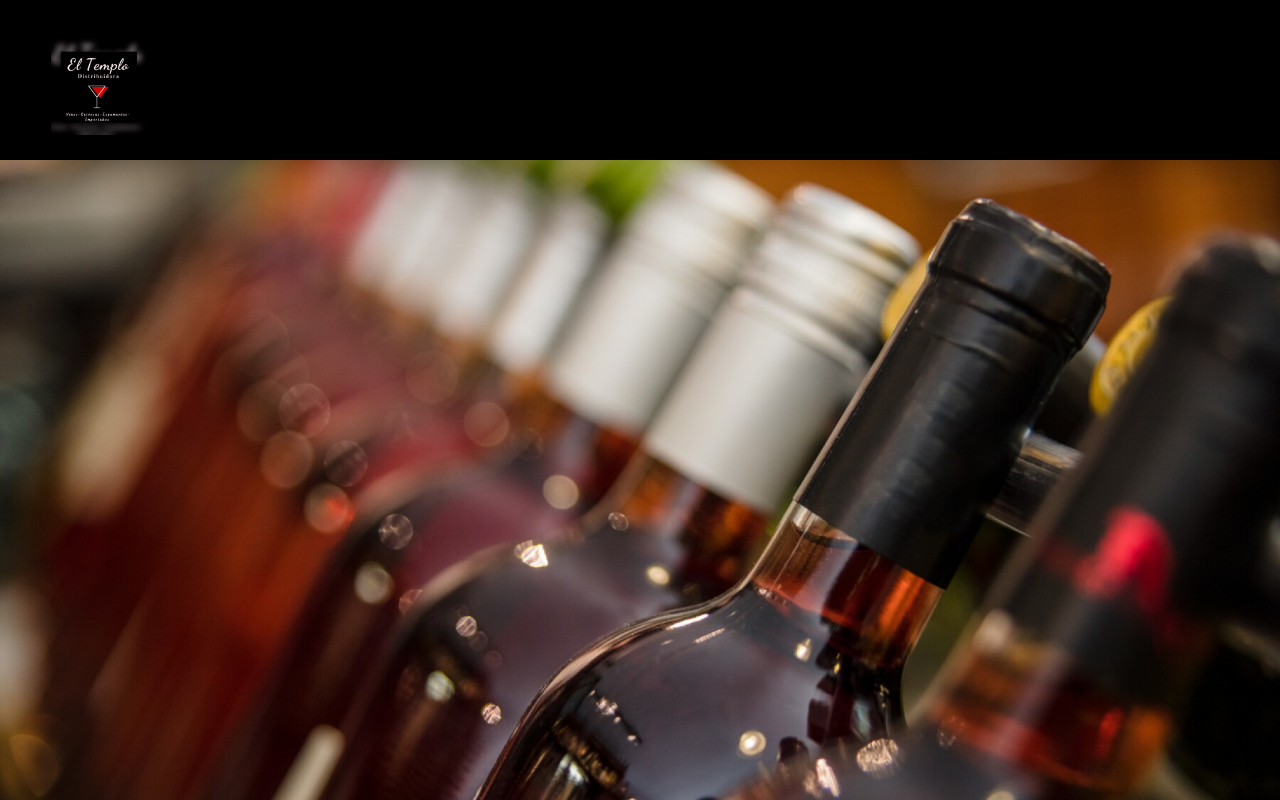
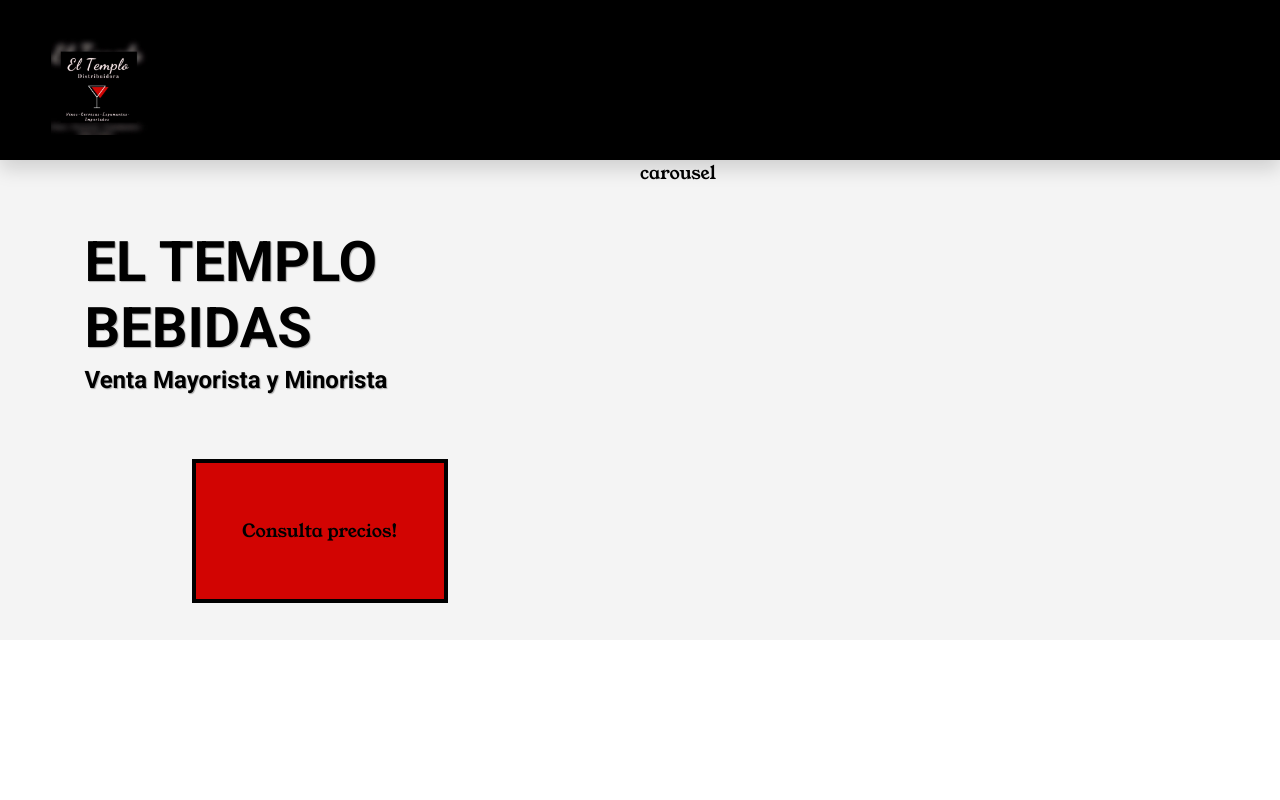
Before and after one commit to BrunoMalagoli/eltemplo-web, a React (Vite) app: page / in a window 1280 px wide. Built offline with nearby package versions, Linux system fonts and the light colour scheme.

Commit message:
Hero section redesing (start)

```diff
--- a/index.html
+++ b/index.html
@@ -7,7 +7,7 @@
     <meta name="viewport" content="width=device-width, initial-scale=1.0" />
     <link rel="preconnect" href="https://fonts.gstatic.com" crossorigin>
     <link rel="preconnect" href="https://fonts.gstatic.com" crossorigin>
-    <link href="https://fonts.googleapis.com/css2?family=Lato:ital,wght@0,100;0,300;0,400;0,700;1,300;1,400;1,700&family=Young+Serif&display=swap" rel="stylesheet">
+    <link href="https://fonts.googleapis.com/css2?family=Lato:ital,wght@0,100;0,300;0,400;0,700;1,300;1,400;1,700&family=Roboto:wght@400;500;700;900&family=Young+Serif&display=swap" rel="stylesheet">
     <title>El Templo - Distribuidora</title>
   </head>
   <body>
--- a/src/components/Hero/Hero.jsx
+++ b/src/components/Hero/Hero.jsx
@@ -1,12 +1,19 @@
-import HeroStyles from "./styles/index.module.css"
-
+import ActionButton from "./components/ActionButton";
+import MainTitle from "./components/MainTitle";
+import HeroStyles from "./styles/index.module.css";
 
 const Hero = () => {
-    return(
-        <section id={HeroStyles.heroContainer}>
-            <div></div>
-        </section>
-    )
-}
+  return (
+    <section id={HeroStyles.heroContainer}>
+      <div id={HeroStyles.mainTitleWrapper}>
+        <MainTitle />
+        <ActionButton />
+      </div>
+      <div id={HeroStyles.carouselContainer}>
+        <p>carousel</p>
+      </div>
+    </section>
+  );
+};
 
-export default Hero
+export default Hero;
--- /dev/null
+++ b/src/components/Hero/components/ActionButton.jsx
@@ -0,0 +1,11 @@
+import ButtonStyles from "../styles/actionButton.module.css"
+
+const ActionButton = () => {
+  return (
+    <button className={ButtonStyles.buttonElement}>
+        <p>Consulta precios!</p>
+    </button>)
+  ;
+};
+
+export default ActionButton;
--- /dev/null
+++ b/src/components/Hero/components/MainTitle.jsx
@@ -0,0 +1,12 @@
+import MainTitleStyles from "../styles/mainTitle.module.css"
+
+const MainTitle = () => {
+  return (
+    <div id={MainTitleStyles.mainTitleContainer}>
+        <h1>EL TEMPLO BEBIDAS</h1>
+        <h3>Venta Mayorista y Minorista</h3>
+    </div>
+  );
+};
+
+export default MainTitle;
--- /dev/null
+++ b/src/components/Hero/styles/actionButton.module.css
@@ -0,0 +1,11 @@
+.buttonElement{
+    padding: 0.6em 1em;
+    border: 4px solid black;
+    transition: ease-in-out 0.3s;
+    background-color: #D20402;
+    color: black;
+    font-weight: bolder;
+    font-size: 5px;
+    width: 40%;
+    height: 30%;
+}
--- a/src/components/Hero/styles/index.module.css
+++ b/src/components/Hero/styles/index.module.css
@@ -1,9 +1,43 @@
-#heroContainer{
-    background-image: url("/bottles.jpg");
+#heroContainer {
+  background-color: #F4F4F4;
+  height: 60dvh;
+  width: 100%;
+  margin-top: 20dvh;
+  display: flex;
+  flex-wrap: wrap-reverse;
+}
+#mainTitleWrapper{
+  width: 50vw;
+  height:100% ;
+  display: flex;
+  flex-direction: column;
+  align-items: center;
+  justify-content: space-evenly;
+}
+#carouselContainer{
+  width: 50vw;
+  height: 100%;
+}
+
+@media (max-width: 768px) {
+  #heroContainer {
     height: 80dvh;
     width: 100%;
     margin-top: 20dvh;
-    background-position: center;
-	background-size: cover;
+  }
+  #mainTitleWrapper{
+    width: 100%;
+    height: 50% ;
+  }
+  #carouselContainer{
+    width: 100%;
+    height: 50%;
+  }
+}
 
+
+@media (min-width: 768px){
+  #mainTitleWrapper{
+
+  }
 }
--- /dev/null
+++ b/src/components/Hero/styles/mainTitle.module.css
@@ -0,0 +1,44 @@
+
+#mainTitleContainer{
+    height: 60%;
+    width: 80%;
+    display: flex;
+    flex-direction: column;
+    padding-top: 5%;
+    gap: 5px;
+}
+
+#mainTitleContainer > h1{
+    color: black;
+    text-align: center;
+    font-family: "Roboto";
+    font-size: 7vh;
+    font-weight: 700;
+    text-shadow: 1px 1px 1px rgba(0,0,0,0.3);
+    text-align: left;
+    padding-left: 4%;
+    padding-right: 4%;
+}
+
+#mainTitleContainer > h3{
+    color: black;
+    text-align: center;
+    font-family: "Roboto";
+    font-weight: 700;
+    font-size: 3vh;
+    text-align: left;
+    text-shadow: 1px 1px 1px rgba(0,0,0,0.3);
+    padding-left: 4%;
+    padding-right: 4%;
+}
+
+@media (min-width: 768px){
+    #mainTitleContainer{
+        height: 40%;
+        width: 80%;
+        display: flex;
+        flex-direction: column;
+        padding-top: 5%;
+        gap: 5px;
+    }
+}
```
